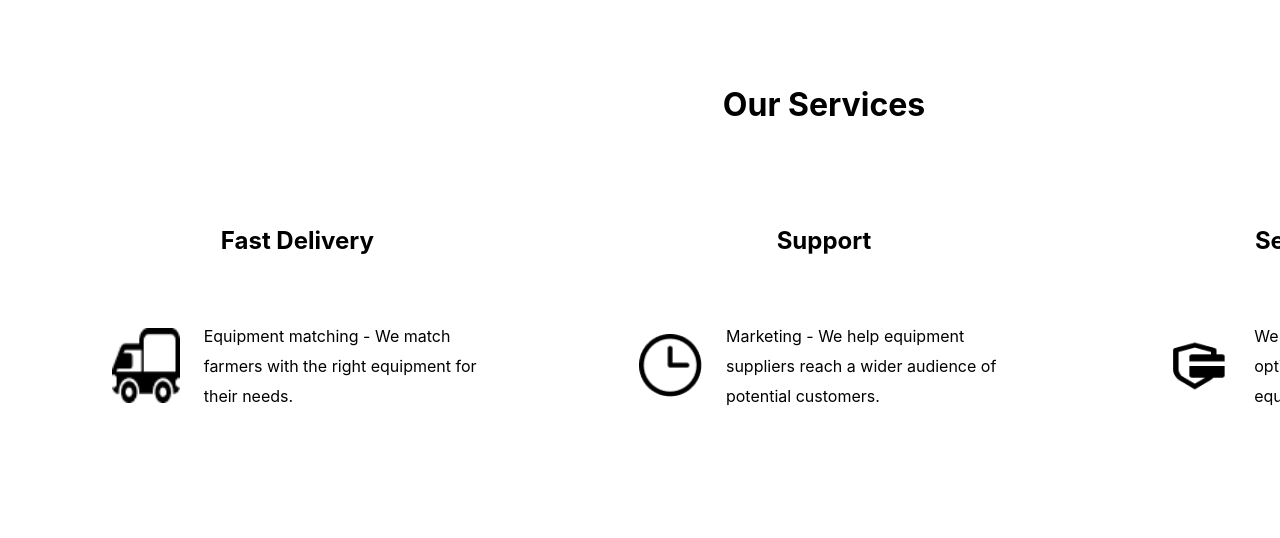
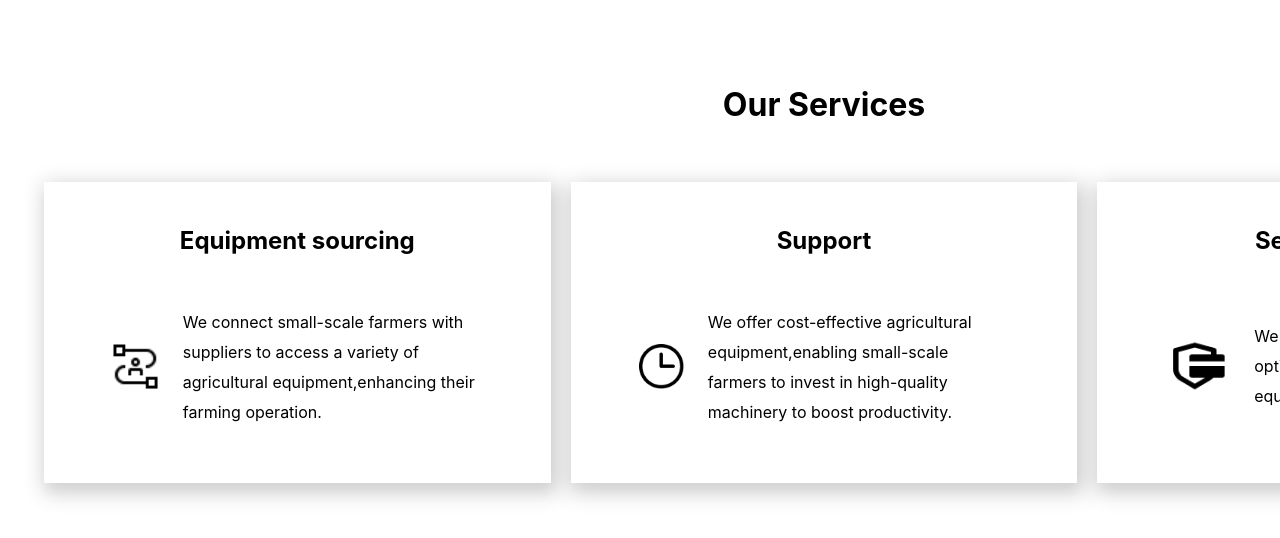
Before and after one commit to MiriamLongoyapus/EquipFarm-Informational, a React (Create React App) app: page / in a window 1280 px wide. Shown: the top 538 px of the page. Built offline with nearby package versions, Linux system fonts and the light colour scheme.

Commit message:
change equipment sourcing icon

```diff
--- a/src/Components/Services-Client/style.css
+++ b/src/Components/Services-Client/style.css
@@ -22,8 +22,8 @@
     background-color: white;
     cursor: pointer;
     padding: 24px 36px;
-     /* box-shadow: 0px 10px 10px 0px rgba(0, 0, 0, 0.02),
-      4px 6px 20px 4px rgba(0, 0, 0, 0.19);  */
+     box-shadow: 0px 10px 10px 0px rgba(0, 0, 0, 0.02),
+      4px 6px 20px 4px rgba(0, 0, 0, 0.19);
   }
 
   .service_card-title {
--- a/src/Constants/services-data.js
+++ b/src/Constants/services-data.js
@@ -1,21 +1,21 @@
-import Truck from "../Image/truck.png"
+import Truck from "../Image/equipment-sourcing.png";
 import Clock from "../Image/time.png";
 import Secure from "../Image/secure.png";
 
 export const servicesData = [
   {
     id: 1,
-    title: "Fast Delivery",
+    title: "Equipment sourcing",
     icon: Truck,
     description:
-      "Equipment matching - We match farmers with the right equipment for their needs.",
+      "We connect small-scale farmers with suppliers to access a variety of agricultural equipment,enhancing their farming operation.",
   },
   {
     id: 2,
     title: "Support",
     icon: Clock,
     description:
-      "Marketing - We help equipment suppliers reach a wider audience of potential customers.",
+      "We offer cost-effective agricultural equipment,enabling small-scale farmers to invest in high-quality machinery to boost productivity. ",
   },
   {
     id: 3,
```
Also changed, not shown: src/Image/equipment-sourcing.png (added).
